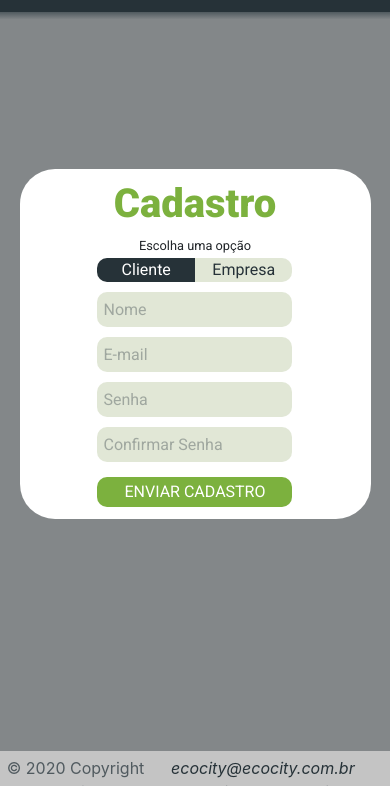
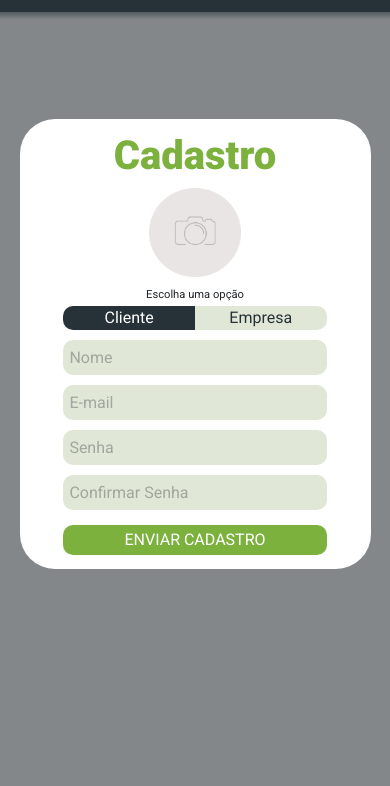
Before and after one commit to jujureimann/EcoCity, a plain HTML site: page cadastro.html in a window 390 px wide. Shown: the part 58-844 px from the top of the page. Drawn offline with nearby package versions, Linux system fonts and the light colour scheme.

Commit message:
adicionando resonsividade para a pag cadastro

```diff
--- a/cadastro.html
+++ b/cadastro.html
@@ -8,7 +8,7 @@
     <link rel="stylesheet" href="https://maxcdn.bootstrapcdn.com/bootstrap/4.0.0/css/bootstrap.min.css" integrity="sha384-Gn5384xqQ1aoWXA+058RXPxPg6fy4IWvTNh0E263XmFcJlSAwiGgFAW/dAiS6JXm" crossorigin="anonymous">
     <link rel="preconnect" href="https://fonts.gstatic.com">
     <link href="https://fonts.googleapis.com/css2?family=Nunito:wght@400;600;700;800;900&family=Roboto:ital,wght@0,400;0,500;0,900;1,700&display=swap" rel="stylesheet">
-
+    <script src="https://kit.fontawesome.com/0ca76fcf40.js" crossorigin="anonymous"></script>
     <link rel="stylesheet" href="/css/cadastro.css">
 
 
@@ -62,7 +62,12 @@
         </section>
 
         <section>
+
           <div class="form">
+            <section class="img-phone" >
+              <h1>Cadastro</h1>
+              <img src="./images/upload_image.png" alt="upload_image" class="upload_image">
+           </section>
               <h1>Cadastro</h1>
               <p>Escolha uma opção</p>
               <div class="escolha">
--- a/css/cadastro.css
+++ b/css/cadastro.css
@@ -79,6 +79,9 @@ section {
     align-items: center;
     flex-direction: column;
 }
+.img-phone{
+    display: none
+}
 
 section .form{
     display: flex;
@@ -152,7 +155,7 @@ form input:focus{
 }
 section p{
     margin-bottom: 2px;
-    font-size:.8rem;
+    font-size:.7rem;
 }
 
 form button {
@@ -211,33 +214,56 @@ footer  i{
 
 @media (max-width: 700px) {
     section img.upload_image {
-        max-height: 90%;
+        max-height: 100%;
      }
 
-     section form {
-        width:80%;
-     }
      form button {
-        width: 100%;
+
+        width: 200px;
     }
 
 }
 
-@media (max-width: 576px) {
-     {
-        max-height: 20%;
-     }
-}
+
 
 @media (max-width: 576px) {
-    section img.upload_image {
+
+    main .container {
+        display: flex;
+        justify-content: center;
+        align-items: center;
+        padding: 0;
+        width: 700px;
+        height: 450px;
+        max-width: 90%;
+        background-color: white;
+        border-radius: 35px;
+    }
+
+    h1 {
         display: none;
+    }
+
+
+    .img-phone{
+        display: flex;
+        float: right;
+        width:50%;
+        margin-bottom: 10px;
+    }
+    .img-phone h1 {
+        display: flex;
+    }
+        .form{
+            /* display: flex; */
+            flex-direction:row;
+         width: 75%;
      }
      section.img {
         display: none;
     }
     section{
-        width: 80%;
+        width: 100%;
     }
       section form {
         width:100%;
@@ -247,7 +273,9 @@ footer  i{
     }
 
 
-/*  */
+footer{
+    display: none;
+}
 
 
 }
```
